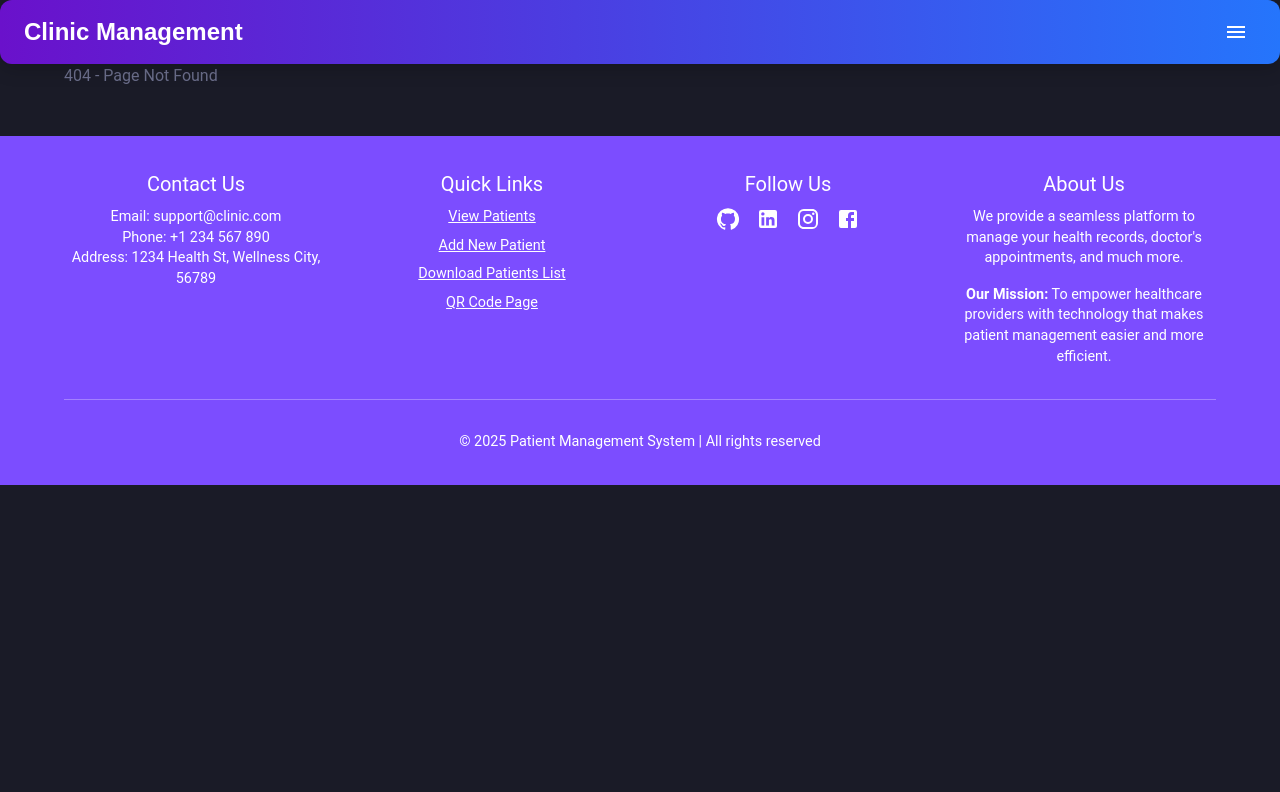
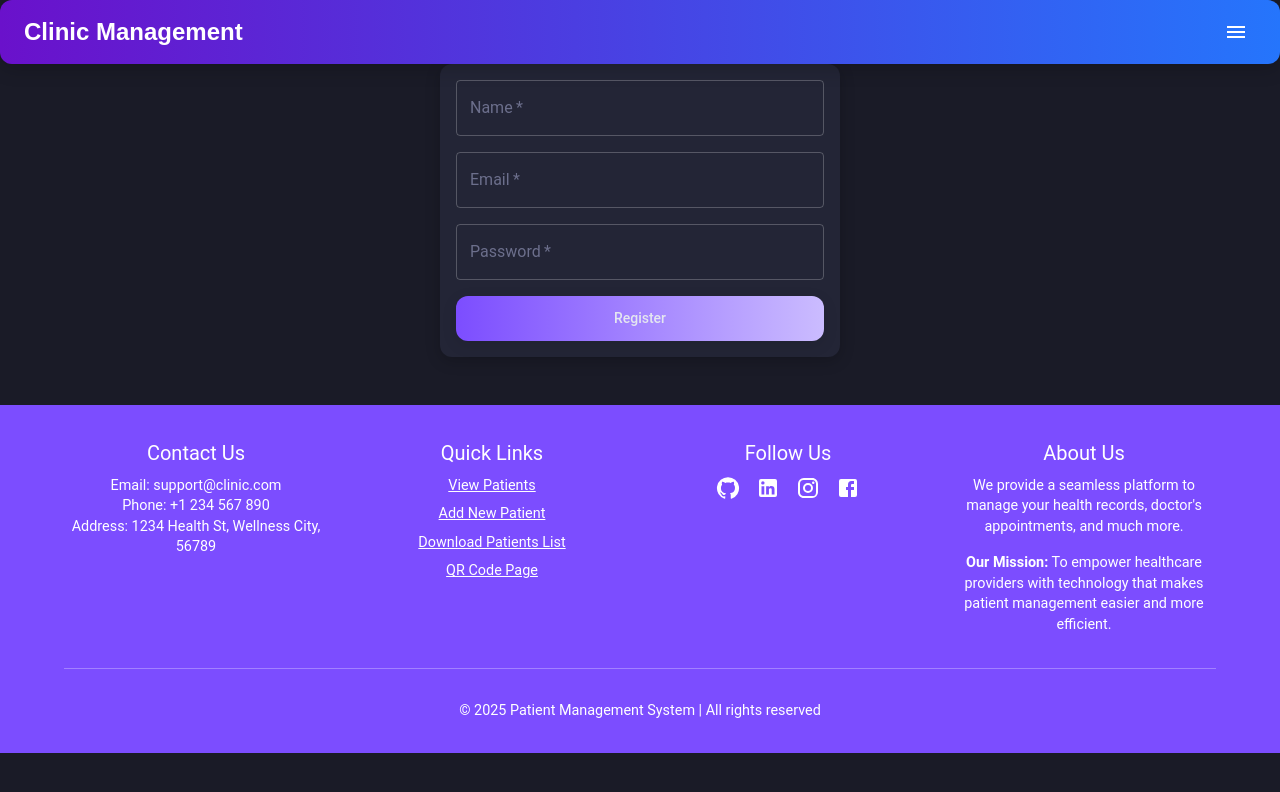
Before and after one commit to 88chinu/clinicManagement, a React (Create React App) app in the folder client/: page /register in a window 1280 px wide. Shown: the top 792 px of the page. Built offline with nearby package versions, Linux system fonts and the light colour scheme.

Commit message:
prod deploy:add authentication in frontend

```diff
--- a/client/src/App.js
+++ b/client/src/App.js
@@ -7,6 +7,7 @@ import { CssBaseline, Box, Container } from '@mui/material';
 import { createThemeByMode } from './container/Theme'; // Import theme creation
 import { ThemeProvider } from '@mui/material/styles'; // Wrap app with theme provider
 
+// Existing components
 import HomePage from './components/HomePage';
 import SearchPage from './components/SearchPatient';
 import PatientList from './components/PatientList';
@@ -17,6 +18,10 @@ import Footer from './components/Footer';
 import Navbar from './components/Navbar';
 import ExportPage from './components/ExportPage';
 import QRCodePage from './components/QRcode';
+
+// New authentication components
+import Login from './components/auth/Login';
+import Register from './components/auth/Register';
 
 const App = () => {
     const theme = createThemeByMode('noctis-lilac'); // Default to noctis-lilac
@@ -36,6 +41,7 @@ const App = () => {
                         <Navbar />
                         <Container component="main" flex="1" className="box-container">
                             <Routes>
+                                {/* Existing routes */}
                                 <Route exact path="/" element={<HomePage />} />
                                 <Route path="/list" element={<PatientList />} />
                                 <Route path="/add" element={<PatientAdd />} />
@@ -43,7 +49,13 @@ const App = () => {
                                 <Route path="/detail/:id" element={<PatientDetail />} />
                                 <Route path="/search" element={<SearchPage />} />
                                 <Route path="/export" element={<ExportPage />} />
-                                <Route path='/scan' element={<QRCodePage />} />
+                                <Route path="/scan" element={<QRCodePage />} />
+
+                                {/* New authentication routes */}
+                                <Route path="/login" element={<Login />} />
+                                <Route path="/register" element={<Register />} />
+
+                                {/* Fallback for undefined routes */}
                                 <Route path="*" element={<div>404 - Page Not Found</div>} />
                             </Routes>
                         </Container>
--- /dev/null
+++ b/client/src/components/auth/Login.js
@@ -0,0 +1,85 @@
+import React, { useState } from 'react';
+import axios from 'axios';
+import { Snackbar, Alert, Button, TextField, Box } from '@mui/material';
+import { useTheme } from '@mui/material/styles';
+
+const URL = process.env.REACT_APP_API_URL; // Access environment variable
+
+const Login = () => {
+    const [email, setEmail] = useState('');
+    const [password, setPassword] = useState('');
+    const [notification, setNotification] = useState({ open: false, message: '', severity: 'success' });
+    const theme = useTheme();
+
+    const handleSubmit = async (e) => {
+        e.preventDefault();
+        try {
+            const { data } = await axios.post(`${URL}/api/auth/login`, { email, password });
+            localStorage.setItem('token', data.token); // Save token in localStorage
+            setNotification({ open: true, message: 'Login successful', severity: 'success' });
+        } catch (error) {
+            setNotification({ open: true, message: error.response?.data?.message || 'Login failed', severity: 'error' });
+        }
+    };
+
+    const handleClose = () => {
+        setNotification({ ...notification, open: false });
+    };
+
+    return (
+        <>
+            <Box
+                sx={{
+                    display: 'flex',
+                    flexDirection: 'column',
+                    gap: 2,
+                    maxWidth: '400px',
+                    margin: 'auto',
+                    padding: 2,
+                    backgroundColor: theme.palette.background.paper,
+                    borderRadius: '12px',
+                    boxShadow: '0px 4px 15px rgba(0, 0, 0, 0.2)',
+                }}
+            >
+                <TextField
+                    label="Email"
+                    variant="outlined"
+                    value={email}
+                    onChange={(e) => setEmail(e.target.value)}
+                    fullWidth
+                    required
+                    sx={{ input: { color: theme.palette.text.primary } }}
+                />
+                <TextField
+                    label="Password"
+                    type="password"
+                    variant="outlined"
+                    value={password}
+                    onChange={(e) => setPassword(e.target.value)}
+                    fullWidth
+                    required
+                    sx={{ input: { color: theme.palette.text.primary } }}
+                />
+                <Button
+                    variant="contained"
+                    color="primary"
+                    onClick={handleSubmit}
+                    sx={{
+                        padding: '10px 20px',
+                        textTransform: 'none',
+                        boxShadow: '0px 4px 15px rgba(0, 0, 0, 0.1)',
+                    }}
+                >
+                    Login
+                </Button>
+            </Box>
+            <Snackbar open={notification.open} autoHideDuration={6000} onClose={handleClose}>
+                <Alert onClose={handleClose} severity={notification.severity} sx={{ width: '100%' }}>
+                    {notification.message}
+                </Alert>
+            </Snackbar>
+        </>
+    );
+};
+
+export default Login;
--- /dev/null
+++ b/client/src/components/auth/Register.js
@@ -0,0 +1,94 @@
+import React, { useState } from 'react';
+import axios from 'axios';
+import { Snackbar, Alert, Button, TextField, Box } from '@mui/material';
+import { useTheme } from '@mui/material/styles';
+
+const URL = process.env.REACT_APP_API_URL; // Access environment variable
+
+const Register = () => {
+    const [name, setName] = useState('');
+    const [email, setEmail] = useState('');
+    const [password, setPassword] = useState('');
+    const [notification, setNotification] = useState({ open: false, message: '', severity: 'success' });
+    const theme = useTheme();
+
+    const handleSubmit = async (e) => {
+        e.preventDefault();
+        try {
+            const { data } = await axios.post(`${URL}/api/auth/register`, { name, email, password });
+            setNotification({ open: true, message: data.message || 'Registration successful', severity: 'success' });
+        } catch (error) {
+            setNotification({ open: true, message: error.response?.data?.message || 'Registration failed', severity: 'error' });
+        }
+    };
+
+    const handleClose = () => {
+        setNotification({ ...notification, open: false });
+    };
+
+    return (
+        <>
+            <Box
+                sx={{
+                    display: 'flex',
+                    flexDirection: 'column',
+                    gap: 2,
+                    maxWidth: '400px',
+                    margin: 'auto',
+                    padding: 2,
+                    backgroundColor: theme.palette.background.paper,
+                    borderRadius: '12px',
+                    boxShadow: '0px 4px 15px rgba(0, 0, 0, 0.2)',
+                }}
+            >
+                <TextField
+                    label="Name"
+                    variant="outlined"
+                    value={name}
+                    onChange={(e) => setName(e.target.value)}
+                    fullWidth
+                    required
+                    sx={{ input: { color: theme.palette.text.primary } }}
+                />
+                <TextField
+                    label="Email"
+                    variant="outlined"
+                    value={email}
+                    onChange={(e) => setEmail(e.target.value)}
+                    fullWidth
+                    required
+                    sx={{ input: { color: theme.palette.text.primary } }}
+                />
+                <TextField
+                    label="Password"
+                    type="password"
+                    variant="outlined"
+                    value={password}
+                    onChange={(e) => setPassword(e.target.value)}
+                    fullWidth
+                    required
+                    sx={{ input: { color: theme.palette.text.primary } }}
+                />
+                <Button
+                    variant="contained"
+                    color="primary"
+                    onClick={handleSubmit}
+                    sx={{
+                        padding: '10px 20px',
+                        textTransform: 'none',
+                        boxShadow: '0px 4px 15px rgba(0, 0, 0, 0.1)',
+                    }}
+                >
+                    Register
+                </Button>
+            </Box>
+            <Snackbar open={notification.open} autoHideDuration={6000} onClose={handleClose}>
+                <Alert onClose={handleClose} severity={notification.severity} sx={{ width: '100%' }}>
+                    {notification.message}
+                </Alert>
+            </Snackbar>
+        </>
+    );
+};
+
+export default Register;
```
Also changed, not shown: 8 other files (tests, documents, lock files or other folders).
